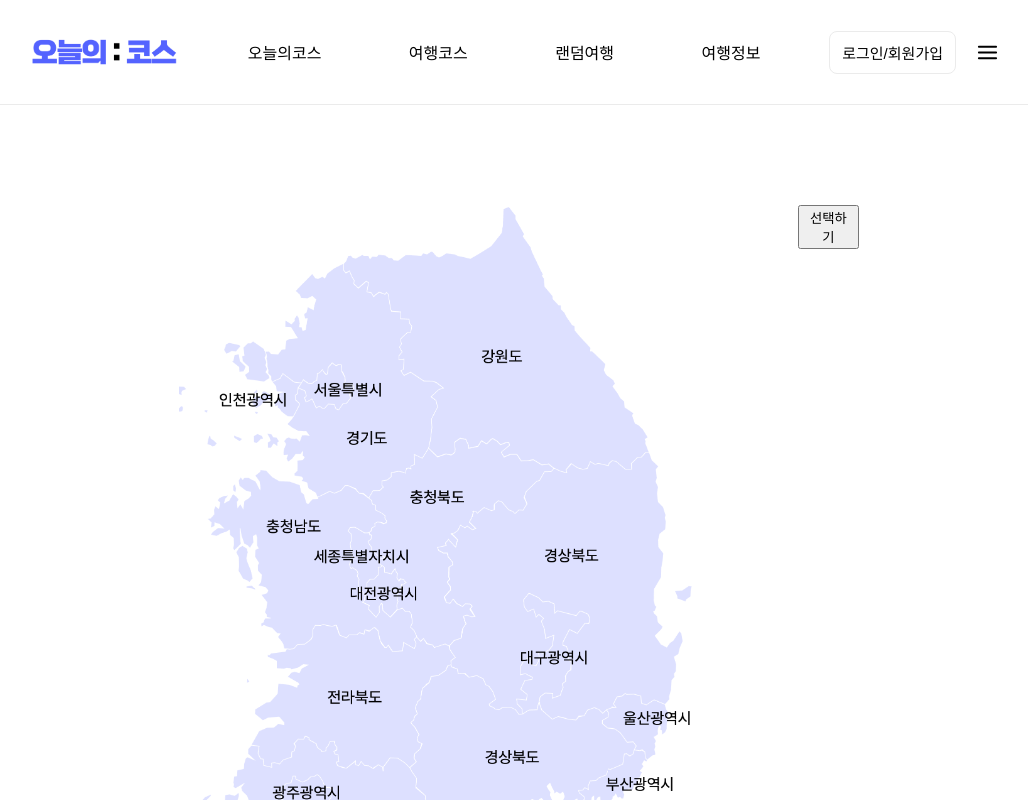
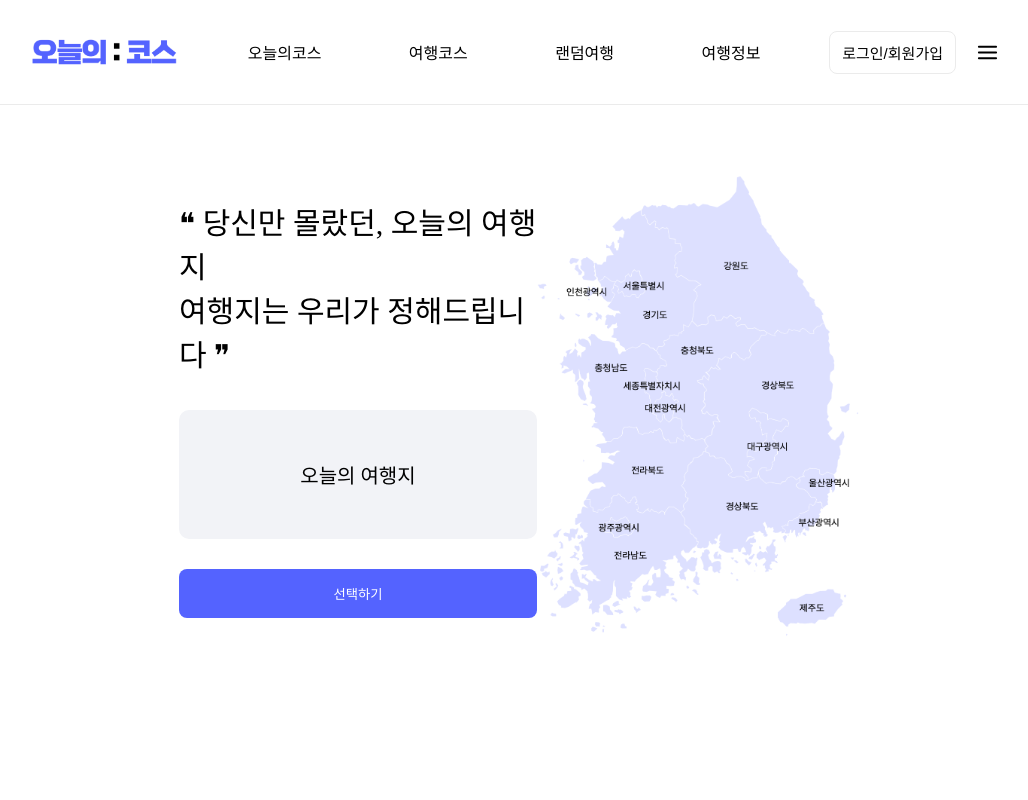
Before and after one commit to TodayCourse/FRONTEND, a React (Vite) app: page /randomtravel in a window 1280 px wide. Shown: the top 800 px of the page, without its empty margins (121-1149 px from the left). Built offline with nearby package versions, Linux system fonts and the light colour scheme; no server answers.

Commit message:
feat: RandomTravel 페이지 구현

```diff
--- a/src/pages/RandomTravel.css
+++ b/src/pages/RandomTravel.css
@@ -4,14 +4,15 @@
 
 .RandomTravel {
   display: flex;
-  padding: 100px 300px;
-  gap: 100px;
+  flex-direction: column;
+  gap: 30px;
+  width: 500px;
 }
 
 .RandomTravel-map {
   position: relative;
-  width: 550px;
-  height: 770px;
+  width: 450px;
+  height: auto;
   overflow: hidden;
 }
 
@@ -32,7 +33,50 @@
   font-size: 20px;
 }
 
+.RandomTravel-Mobile-header {
+  display: none;
+}
+
+.RandomTravel-controls {
+  display: flex;
+  justify-content: space-between;
+  align-items: center;
+  padding: 70px 300px;
+}
+
+.RandomTravel-title {
+  display: flex;
+  justify-content: center;
+  font-size: 30px;
+}
+
+.RandomTravel-text {
+  color: var(--main-color);
+  font-family: 'Pretendard-SemiBold';
+  font-size: 28px;
+}
+
+.RandomTravel-region {
+  background-color: var(--gray-color-10);
+  padding: 50px;
+  text-align: center;
+  border-radius: 10px;
+  font-size: 20px;
+}
+
+.RandomTravel button {
+  background-color: var(--main-color);
+  border: none;
+  color: #fff;
+  padding: 15px;
+  border-radius: 8px;
+}
+
 @media only screen and (min-width: 200px) and (max-width: 499px) {
+
+  .RandomTravel-Mobile-header-none {
+    display: none;
+  }
   .RandomTravel-MobileHeader {
     display:inline;
   }
@@ -66,5 +110,44 @@
     font-size: 20px;
   }
 
+  .RandomTravel-Mobile-header {
+    position: relative;
+    height: 80px;
+    display: flex;
+    align-items: center;
+    padding: 0 24px;
+  }
 
+  .RandomTravel-Mobile-header-GoArrowLeft {
+    position: absolute;
+    left: 24px;
   }
+
+  .RandomTravel-Mobile-header-h2 {
+    position: absolute;
+    left: 50%;
+    transform: translateX(-50%);
+  }
+
+  .RandomTravel-Mobile-header-h2 h2 {
+    padding: 0;
+    margin: 0;
+    font-weight: 600;
+    font-size: 22px;
+  }
+
+  .RandomTravel-title {
+    padding: 15px 24px 0 24px;
+    font-size: 20px;
+    text-align: center;
+    line-height: 1.3;
+  }
+
+  .RandomTravel-controls {
+  }
+
+  .RandomTravel-region {
+    background-color: var(--gray-color-10);
+    border-radius: 10px;
+  }
+}
--- a/src/pages/RandomTravel.jsx
+++ b/src/pages/RandomTravel.jsx
@@ -1,9 +1,11 @@
 import "./RandomTravel.css";
 import React, { useState } from "react";
+import { useNavigate } from "react-router-dom";
+
+import { GoArrowLeft } from "react-icons/go";
 
 import map from "../assets/images/map.png";
 import Header from "../components/Header";
-import MobileHeader from "../components/MobileHeader";
 import regions from "../components/korea_regions.json";
 
 import seoul from "../assets/images/서울특별시.png";
@@ -21,6 +23,7 @@ const regionImages = {
 const RandomTravel = () => {
   const [selectedRegion, setSelectedRegion] = useState("");
   const [selectedSido, setSelectedSido] = useState("");
+  const navigate = useNavigate();
 
   const handleRandomSelect = () => {
     const sidoList = Object.keys(regions);
@@ -32,29 +35,56 @@ const RandomTravel = () => {
     setSelectedSido(randomSido); // 시도만 저장
   };
 
+  const MobileGoArrowLeft = () => {
+    navigate("/home");
+  };
+
   return (
     <div>
-      <Header />
-      <div className="RandomTravel-MobileHeader">
-        <MobileHeader />
+      <div className="RandomTravel-Mobile-header-none">
+        <Header />
       </div>
-      <div className="RandomTravel">
-        <div className="RandomTravel-map">
-          <img
-            src={selectedSido ? regionImages[selectedSido] : map}
-            alt="Selected Region"
-            className="MapImage"
-          />
+      <div className="RandomTravel-Mobile-header">
+        <div
+          className="RandomTravel-Mobile-header-GoArrowLeft"
+          onClick={MobileGoArrowLeft}
+        >
+          <GoArrowLeft size="23" />
         </div>
+        <div className="RandomTravel-Mobile-header-h2">
+          <h2>코스여행</h2>
+        </div>
+      </div>
 
+      <div className="RandomTravel-content">
         <div className="RandomTravel-controls">
-          <button onClick={handleRandomSelect}>선택하기</button>
-          {selectedRegion && (
-            <div className="RandomTravel-text">
-              오늘의 랜덤 여행지
-              <div>{selectedRegion}</div>
+          <div className="RandomTravel">
+            <div className="RandomTravel-title">
+              <p>
+                ❝ 당신만 몰랐던, 오늘의 여행지
+                <br />
+                여행지는 우리가 정해드립니다 ❞
+              </p>
             </div>
-          )}
+
+            <div className="RandomTravel-region">
+              오늘의 여행지
+              {selectedRegion && (
+                <div className="RandomTravel-text">
+                  <div>{selectedRegion}</div>
+                </div>
+              )}
+            </div>
+            <button onClick={handleRandomSelect}>선택하기</button>
+          </div>
+
+          <div className="RandomTravel-map">
+            <img
+              src={selectedSido ? regionImages[selectedSido] : map}
+              alt="Selected Region"
+              className="MapImage"
+            />
+          </div>
         </div>
       </div>
     </div>
```
Lines whose indentation alone changed are shown as unchanged.
